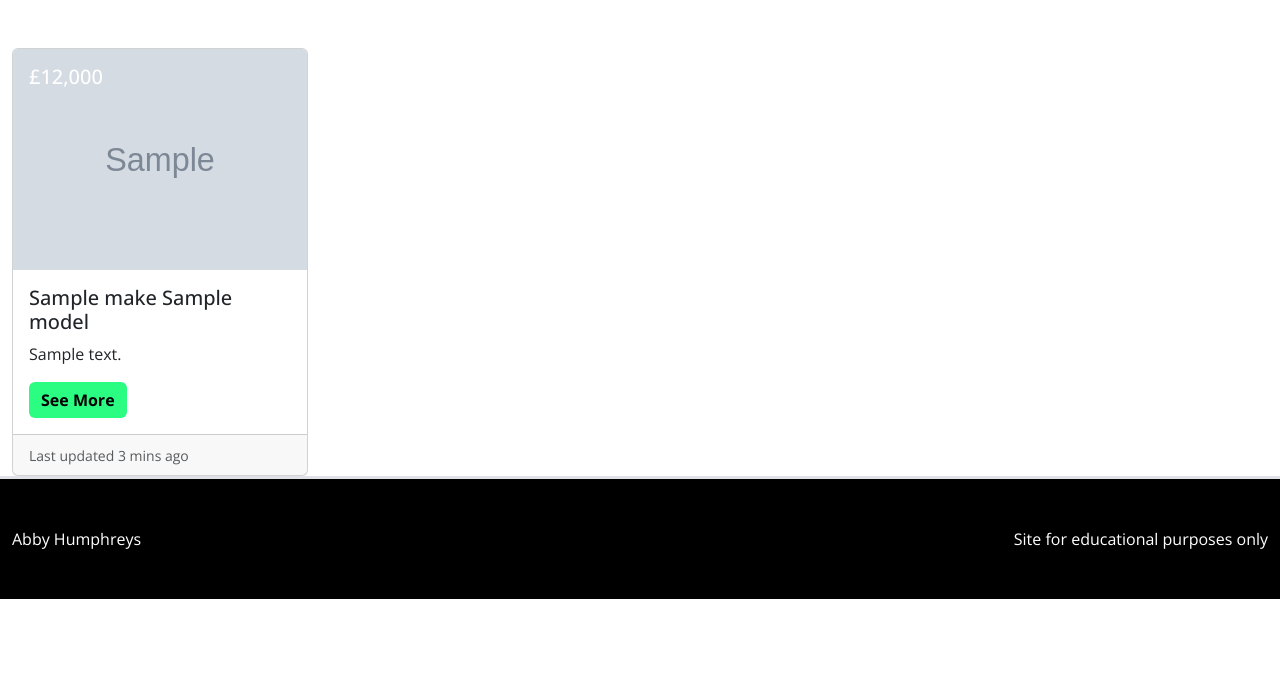
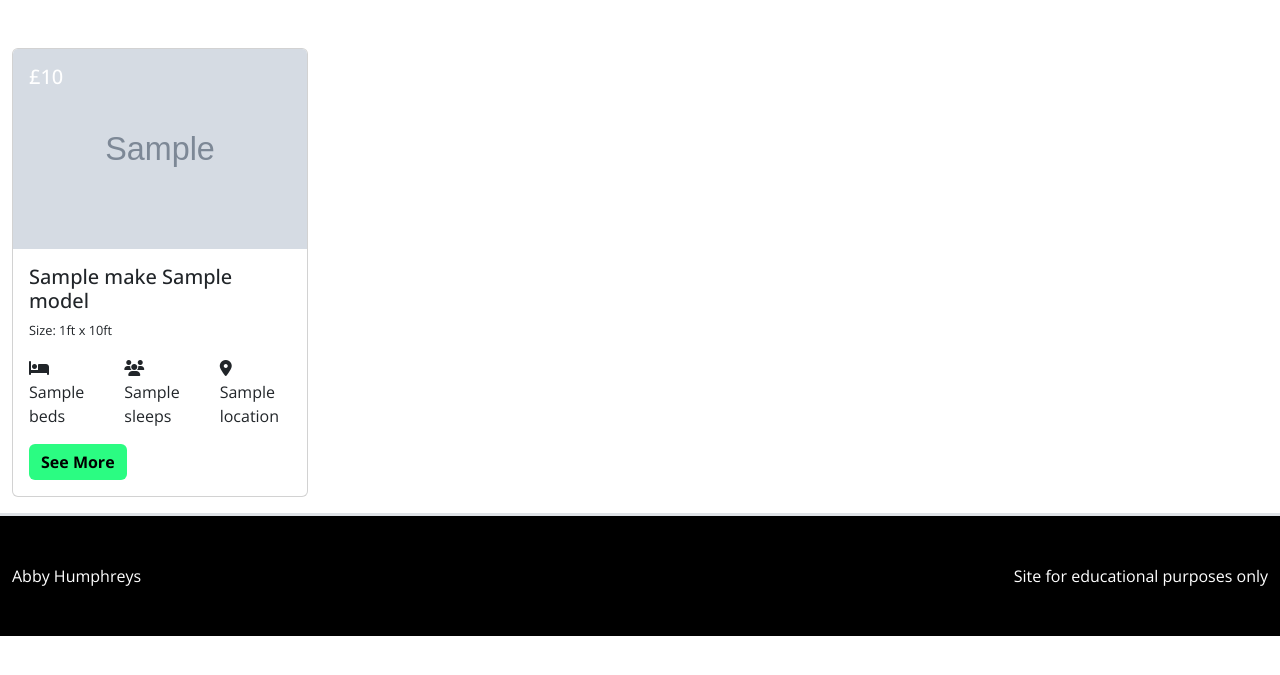
Before and after one commit to AbbyHumphreys/Caravansy, a Flask app: page /get_listings in a window 1280 px wide. Shown: the part 74-749 px from the top of the page. Run offline with Flask 2, Linux system fonts and the light colour scheme; grey boxes marked "Sample" are stand-in pictures; a database or web service that is not in the repository returns one stand-in record (values such as "Sample title"); some libraries are stand-ins or nearby versions.

Commit message:
add: extra fields to display on listing cards

```diff
--- a/templates/listings.html
+++ b/templates/listings.html
@@ -4,22 +4,31 @@
     <div class="container-fluid">
         <div class="row">
             {% for listing in listings %}
-                <div class="col-lg-3">
+                <div class="col-lg-3 mb-3">
                     <div class="card h-100">
-                        <img src="{{ listing.image }}" class="card-img-top"
+                        <img src="{{ listing.image }}" class="card-img-top image-card"
                             alt="static caravan">
                         <div class="card-img-overlay ">
-                            <h5 class="card-overlay-text txt-color-2 align-items-baseline">£12,000</h5>
+                            <h5 class="card-overlay-text txt-color-2">£{{ listing.price }}</h5>
                         </div>
                         <div class="card-body">
                             <h5 class="card-title">{{ listing.make}} {{ listing.model }}</h5>
-                            <p class="card-text">
-                                {{ listing.description }}
-                            </p>
+                            <p class="paragraph-card">Size: {{ listing.length }}ft x {{ listing.width }}ft</p>
+                            <div class="row mb-3">
+                                <div class="col-4">
+                                    <i class="fa-solid fa-bed me-3" data-bs-toggle="tooltip" data-bs-html="true" data-bs-title="Bedrooms"></i>
+                                    {{ listing.beds }}
+                                </div>
+                                <div class="col-4">
+                                    <i class="fa-solid fa-users me-3"></i>
+                                    {{ listing.sleeps }}
+                                </div>
+                                <div class="col-4">
+                                    <i class="fa-solid fa-location-dot me-3"></i>
+                                    {{ listing.location }}
+                                </div>
+                            </div>
                             <a href="#" class="btn btn-primary">See More</a>
-                        </div>
-                        <div class="card-footer">
-                            <small class="text-body-secondary">Last updated 3 mins ago</small>
                         </div>
                     </div>
                 </div>
```
